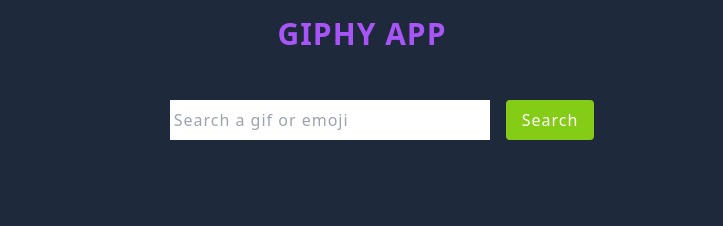
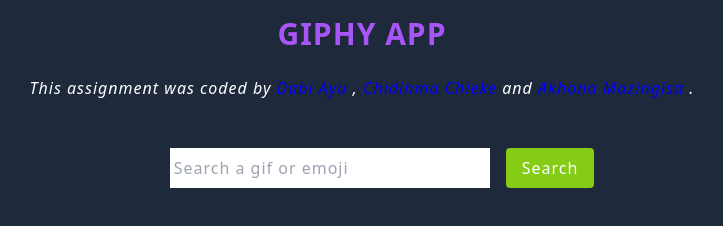
Before and after one commit to Assistantkiwi/API_FETCH_SCA_ASS7, a website: page index.html in a window 1280 px wide. Shown: the whole page, without its empty margins (278-1001 px from the left). Drawn offline with nearby package versions, Linux system fonts and the light colour scheme.

Commit message:
added the header and styled it

```diff
--- a/index.html
+++ b/index.html
@@ -12,12 +12,27 @@
     <link rel="stylesheet" type="text/css" href="./styles.css" />
   </head>
   <body>
+    <header>
+      <h1
+      class="text-purple-500 text-bold text-center font-black text-3xl mt-4"
+    >
+      GIPHY APP
+    </h1>
+    <br>
+    <p class="text-center text-white">
+        This assignment was coded by
+        <a href="https://github.com/Dabi-ayu" target="_blank" rel="noopener noreferrer">
+          Dabi Ayu</a>
+          ,
+          <a href="https://github.com/Assistantkiwi" target="_blank" rel="noopener noreferrer">
+            Chidinma Chieke</a>
+            and
+            <a href="https://github.com/akhona-mazingisa" target="_blank" rel="noopener noreferrer">
+              Akhona Mazingisa</a>
+              .
+    </p>
+    </header>
     <main>
-      <h1
-        class="text-purple-500 text-bold text-center font-black text-3xl mt-4"
-      >
-        GIPHY APP
-      </h1>
       <div class="container">
         <div class="search-container">
           <input
--- a/styles.css
+++ b/styles.css
@@ -59,5 +59,12 @@
     border: 5px solid #fff;
     opacity: 0.5;
     transition: opacity 0.5s ease-in-out;
+}
 
+p {
+    font-style: italic;
 }
+
+header a {
+    color: blue;
+}
```
